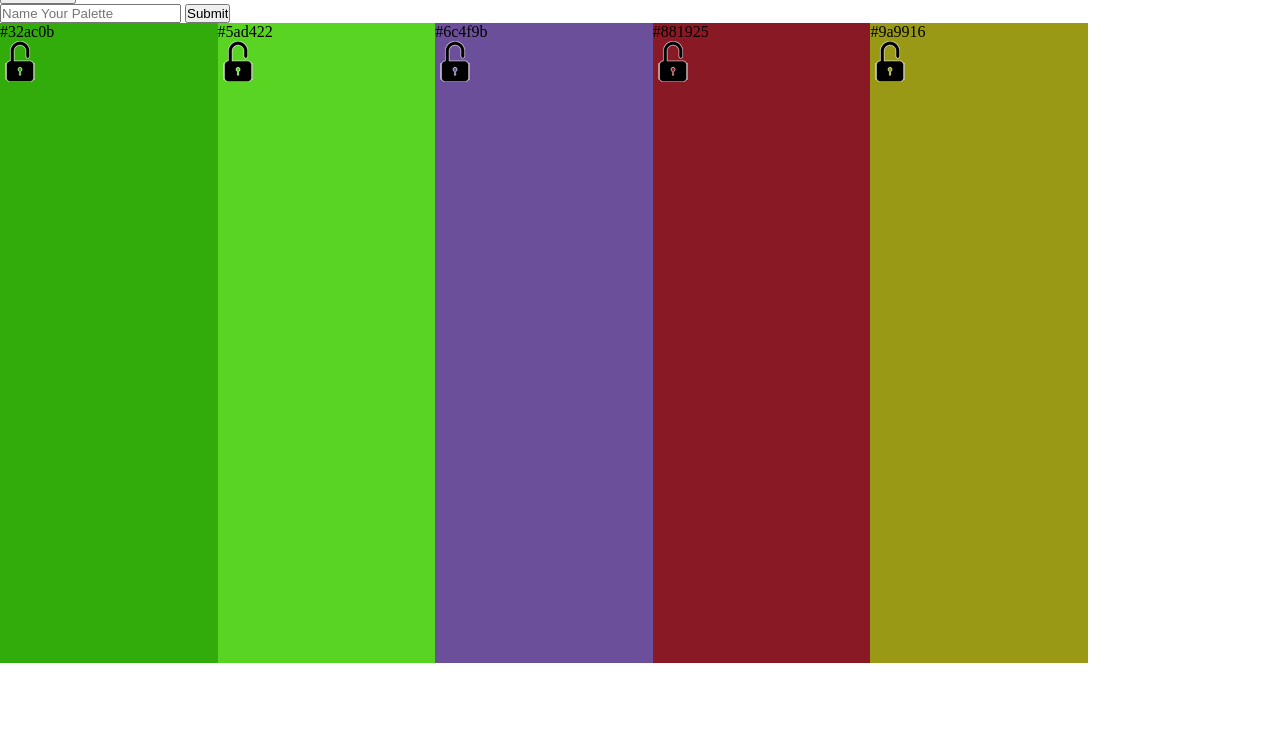
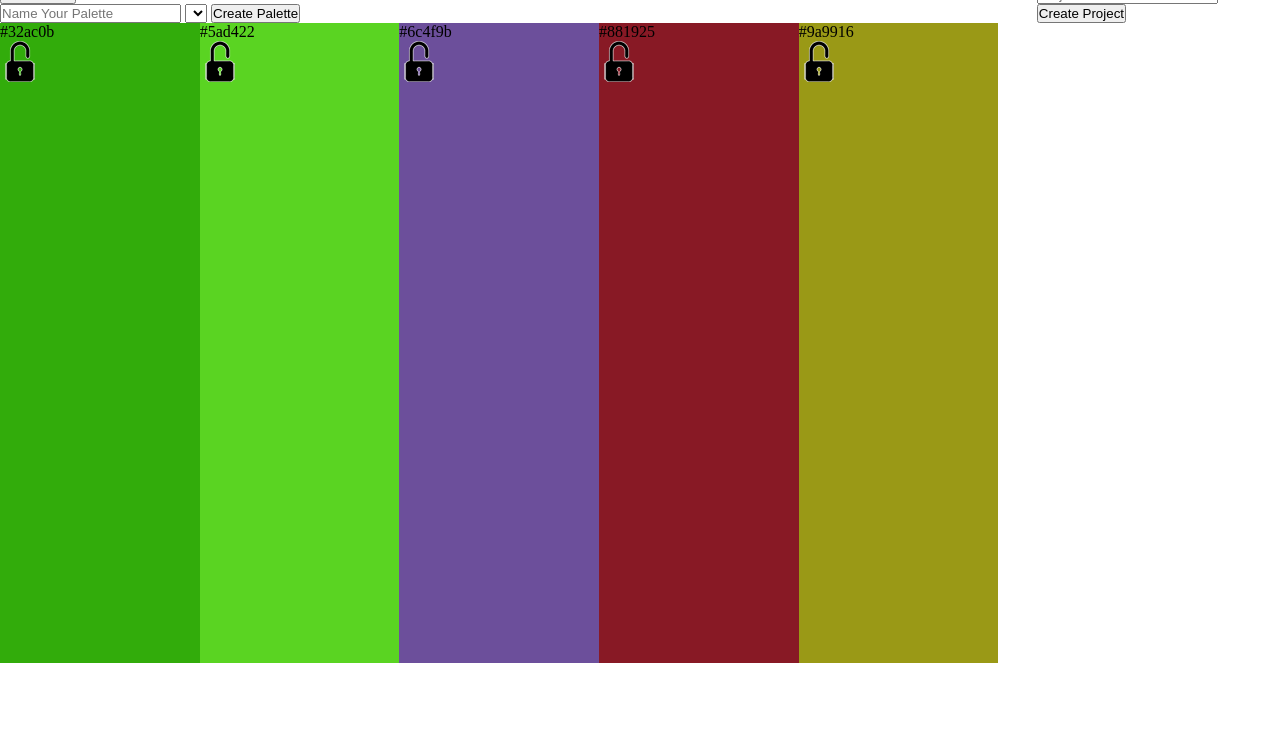
Before and after one commit to bbp5280/palette-picker, a website: page public/index.html in a window 1280 px wide. Shown: the part 52-800 px from the top of the page. Drawn offline with nearby package versions, Linux system fonts and the light colour scheme; no server answers; a web font is replaced by a local one.

Commit message:
Add form for creating projects

```diff
--- a/public/css/styles.css
+++ b/public/css/styles.css
@@ -12,8 +12,19 @@ h1{
   font-kerning: .2em;
 }
 
+aside{
+  display: inline-block;
+  width: 19%;
+  float: right;
+}
+
+.palette-section{
+  width: 78%;
+  display: inline-block;
+}
+
 .palette-container{
-  width: 85%;
+  width: 100%;
   display: flex;
 }
 
--- a/public/index.html
+++ b/public/index.html
@@ -11,11 +11,13 @@
     <header>
       <h1>Palette Picker</h1>
     </header>
-    <section class="pallet-section">
+    <section class="palette-section">
       <button type="button" name="button" class="new-palette">New Palette</button>
       <form class="save-pallet" action="index.html" method="post">
         <input type="text" class="palette-name" placeholder="Name Your Palette">
-        <input type="submit" name="" value="Submit">
+        <select class="project-select" name="Projects">
+        </select>
+        <input type="submit" name="" value="Create Palette">
       </form>
       <div class="palette-container">
         <div class="color-1 palettes">
@@ -41,6 +43,10 @@
     </div>
     </section>
     <aside class="projects-container">
+      <form class="projects-form" action="index.html" method="post">
+        <input type="text" placeholder="Project Name">
+        <input type="submit" name="" value="Create Project">
+      </form>
 
     </aside>
     <script src="./js/scripts.js" charset="utf-8"></script>
--- a/public/js/scripts.js
+++ b/public/js/scripts.js
@@ -30,6 +30,7 @@ const getProjects = () => {
     .then(projects => {
       buildProjects(projects);
       getProjectPalettes(projects);
+      projectsDropdown(projects);
     })
     .catch(error => console.log(error));
 };
@@ -40,6 +41,12 @@ const buildProjects = (projects) => {
       <h2>${project.project_name}</h2>
       <div class='project-palette-container-${project.id} project-palettes'></div>
     </div>`);
+  });
+};
+
+const projectsDropdown = (projects) => {
+  projects.forEach(project => {
+    $('.project-select').append(`<option value=${project.id}>${project.project_name}</option>`);
   });
 };
 
```
